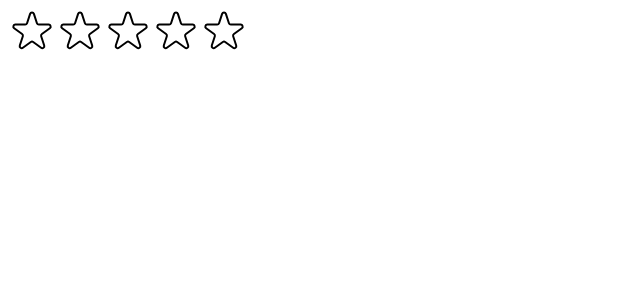
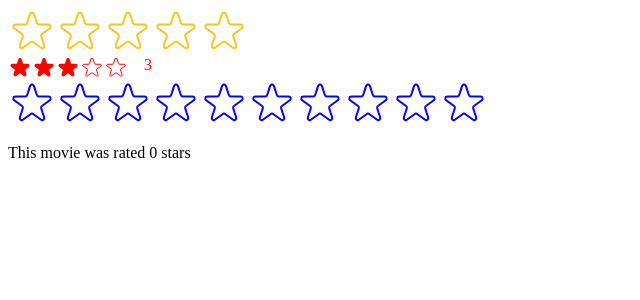
Before and after one commit to EdoardoFerrini/usepopcorn, a React (Create React App) app: page / in a window 1280 px wide. Shown: the top 300 px of the page, without its empty margins (0-640 px from the left). Built offline with nearby package versions, Linux system fonts and the light colour scheme.

Commit message:
migliorare la riutilizzabilità con i prop

```diff
--- a/src/StarRating.js
+++ b/src/StarRating.js
@@ -10,45 +10,62 @@
   display: "flex",
 };
 
-const textStyle = {
-  lineHeight: "1",
-  margin: "0",
-};
-
-export default function StarRating({ maxRating = 5 }) {
-  const [rating, setRating] = useState(0);
+export default function StarRating({
+  maxRating = 5,
+  color = "#fcc419",
+  size = 48,
+  className = "",
+  messages = [],
+  defaultRating = 0,
+  onSetRating,
+}) {
+  const [rating, setRating] = useState(defaultRating);
   const [tempRating, setTempRating] = useState(0);
 
   function handleRating(rating) {
     setRating(rating);
+    onSetRating(rating);
   }
 
+  const textStyle = {
+    lineheight: "1",
+    margin: "0",
+    color,
+    fontsize: `${size / 1.5}px`,
+  };
+
   return (
-    <div style={containerStyle}>
+    <div style={containerStyle} className={className}>
       <div style={starContainerStyle}>
         {Array.from({ length: maxRating }, (_, i) => (
           <Star
             key={i}
             onRate={() => handleRating(i + 1)}
             full={tempRating ? tempRating >= i + 1 : rating >= i + 1}
-            onHovenIn={()=> setTempRating(i + 1)}
-            onHovenOut={()=> setTempRating(0)}
+            onHovenIn={() => setTempRating(i + 1)}
+            onHovenOut={() => setTempRating(0)}
+            color={color}
+            size={size}
           />
         ))}
       </div>
-      <p style={textStyle}>{tempRating || rating || ""}</p>
+      <p style={textStyle}>
+        {messages.length === maxRating
+          ? messages[tempRating ? tempRating - 1 : rating - 1]
+          : tempRating || rating || ""}
+      </p>
     </div>
   );
 }
 
-const starStyle = {
-  width: "48px",
-  height: "48px",
-  display: "block",
-  cursor: "pointer",
-};
+function Star({ onRate, full, onHovenIn, onHovenOut, color, size }) {
+  const starStyle = {
+    width: `${size}px`,
+    height: `${size}px`,
+    display: "block",
+    cursor: "pointer",
+  };
 
-function Star({ onRate, full, onHovenIn, onHovenOut }) {
   return (
     <span
       role="button"
@@ -61,8 +78,8 @@
         <svg
           xmlns="http://www.w3.org/2000/svg"
           viewBox="0 0 20 20"
-          fill="#000"
-          stroke="#000"
+          fill={color}
+          stroke={color}
         >
           <path d="M9.049 2.927c.3-.921 1.603-.921 1.902 0l1.07 3.292a1 1 0 00.95.69h3.462c.969 0 1.371 1.24.588 1.81l-2.8 2.034a1 1 0 00-.364 1.118l1.07 3.292c.3.921-.755 1.688-1.54 1.118l-2.8-2.034a1 1 0 00-1.175 0l-2.8 2.034c-.784.57-1.838-.197-1.539-1.118l1.07-3.292a1 1 0 00-.364-1.118L2.98 8.72c-.783-.57-.38-1.81.588-1.81h3.461a1 1 0 00.951-.69l1.07-3.292z" />
         </svg>
@@ -71,7 +88,7 @@
           xmlns="http://www.w3.org/2000/svg"
           fill="none"
           viewBox="0 0 24 24"
-          stroke="#000"
+          stroke={color}
         >
           <path
             strokeLinecap="round"
--- a/src/index.js
+++ b/src/index.js
@@ -1,14 +1,30 @@
-import React from 'react';
-import ReactDOM from 'react-dom/client';
+import React from "react";
+import ReactDOM from "react-dom/client";
 //import './index.css';
 //import App from './App';
 
-import StarRating from './StarRating';
+import StarRating from "./StarRating";
+import { useState } from "react";
 
-const root = ReactDOM.createRoot(document.getElementById('root'));
+function Test() {
+  const [movieRating, setMovieRating] = useState(0);
+  return (
+    <div>
+      <StarRating color="blue" maxRating={10} onSetRating={setMovieRating} />
+      <p>This movie was rated {movieRating} stars</p>
+    </div>
+  );
+}
+
+const root = ReactDOM.createRoot(document.getElementById("root"));
 root.render(
   <React.StrictMode>
     {/*<App />*/}
-    <StarRating maxRating={5}/>
+    <StarRating
+      maxRating={5}
+      messages={["Terrible", "Bad", "Ok", "Good", "Amazing"]}
+    />
+    <StarRating size={24} color="red" className="test" defaultRating={3} />
+    <Test />
   </React.StrictMode>
 );
```
